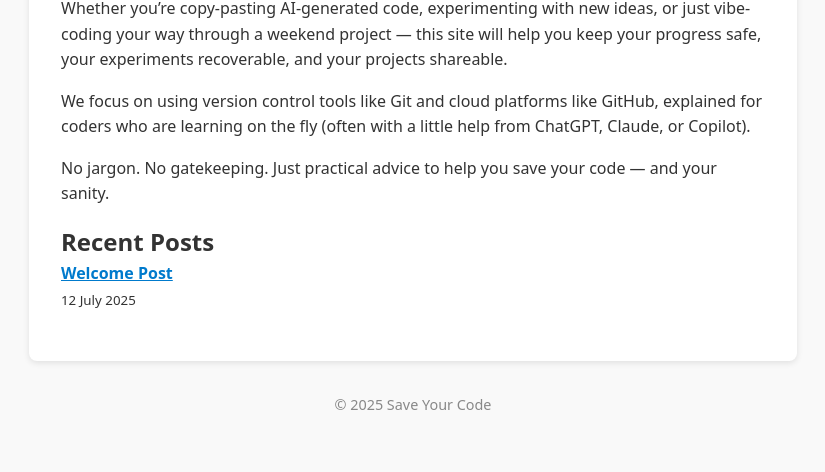
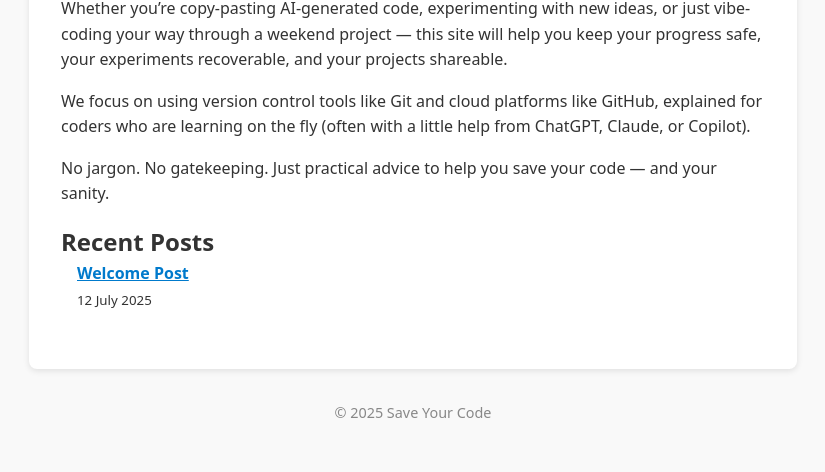
Before and after one commit to davorg/saveyourcode, a Jekyll site: the page built from index.md, in a window 1280 px wide. Shown: the part 673-1145 px from the top of the page, without its empty margins (227-1052 px from the left). Built offline with Jekyll 4.4.1, drawn with Linux system fonts in a browser that asks for light colours.

Commit message:
Tweak list styles for better alignment and spacing

```diff
--- a/assets/style.css
+++ b/assets/style.css
@@ -105,3 +105,14 @@
   border-radius: 8px; /* rounded corners */
   box-shadow: 0 2px 8px rgba(0, 0, 0, 0.1); /* subtle shadow */
 }
+
+main ul {
+  list-style: disc inside;
+  padding-left: 0;
+  margin-bottom: 1.5rem; /* more space after the list */
+}
+
+main ul li {
+  margin-left: 1rem; /* indent bullets inward slightly */
+  margin-bottom: 0.3rem; /* small space between bullets */
+}
```
